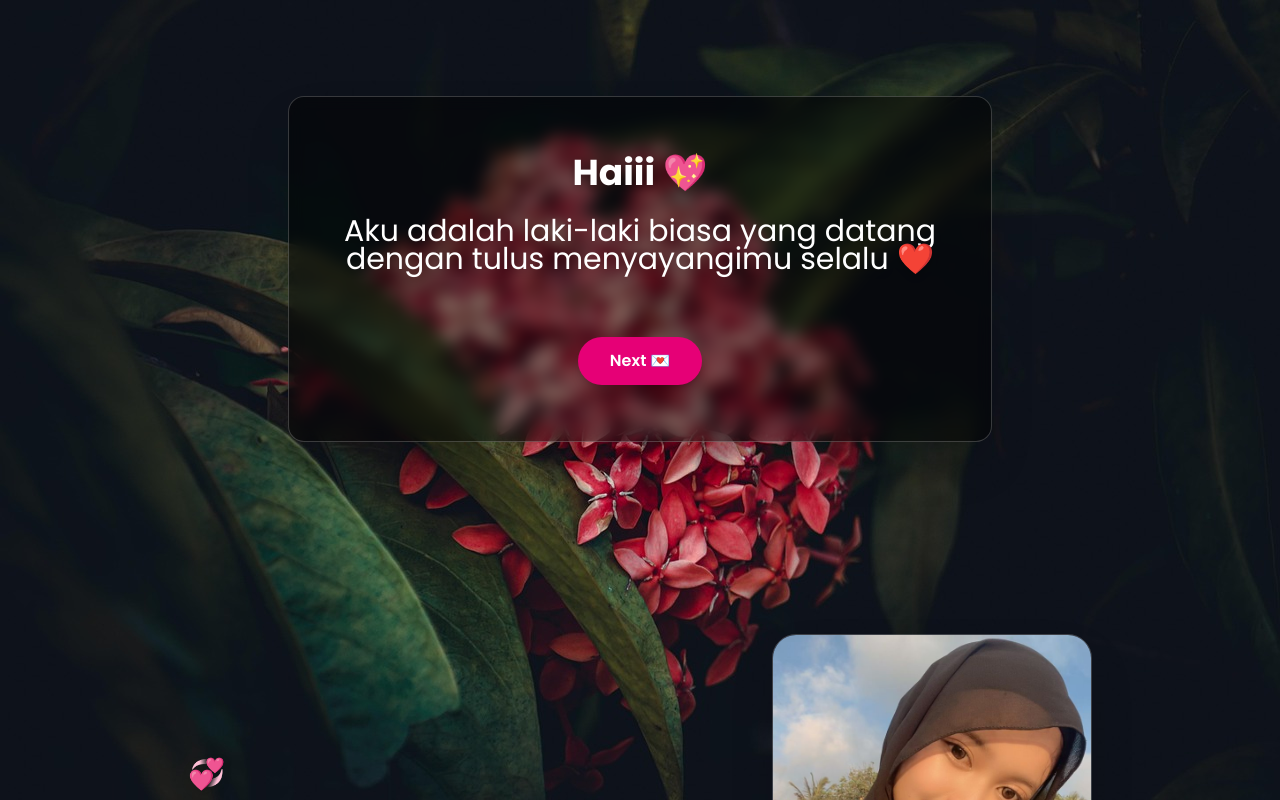
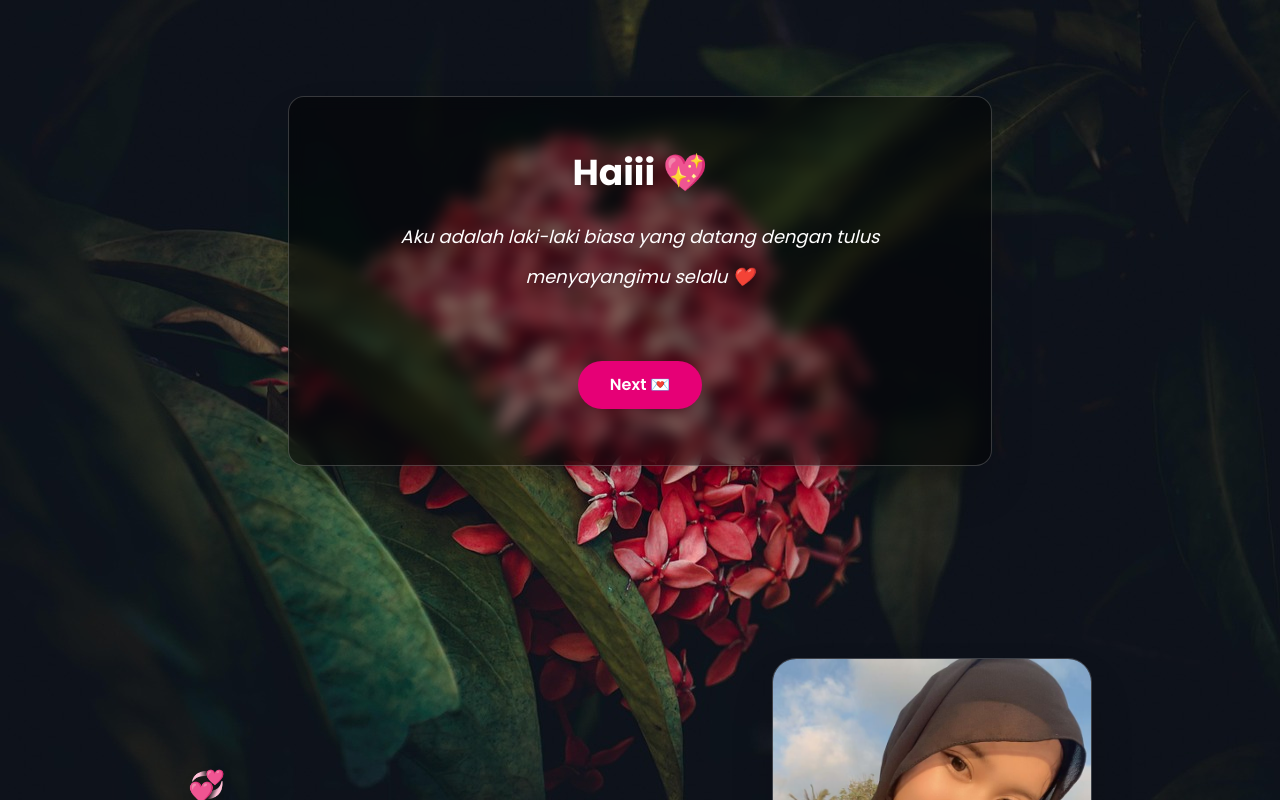
Before and after one commit to nomigami/sayangkuuu, a Next.js app: page /story in a window 1280 px wide. Shown: the top 800 px of the page. Built offline with nearby package versions, Linux system fonts and the light colour scheme.

Commit message:
Update page.tsx

```diff
--- a/src/app/story/page.tsx
+++ b/src/app/story/page.tsx
@@ -88,7 +88,7 @@ export default function OurStory() {
         <AnimatePresence mode="popLayout">
           <motion.p
             key={index}
-            className="text-lg sm:text-3xl poopins leading-7 mb-10 drop-shadow-lg"
+            className="text-lg sm:text-1xl italic leading-10 mb-10 drop-shadow-lg"
             initial={{ opacity: 0, y: 20 }}
             animate={{ opacity: 1, y: 0 }}
             exit={{ opacity: 0, y: -20 }}
@@ -159,8 +159,8 @@ export default function OurStory() {
             <motion.img
               src={item.img}
               alt="our memory"
-              className="w-52 h-64 sm:w-64 sm:h-80 md:w-80 md:h-96 object-cover rounded-3xl shadow-2xl border border-white/20"
-              initial={{ opacity: 0, scale: 0.8 }}
+              className="w-52 h-64 sm:w-64 sm:h-80 md:w-80 md:h-90 object-cover rounded-3xl shadow-2xl border border-white/20"
+              initial={{ opacity: 0, scale: 0.9 }}
               whileInView={{ opacity: 1, scale: 1 }}
               transition={{ duration: 1.2, ease: "easeOut" }}
             />
```
